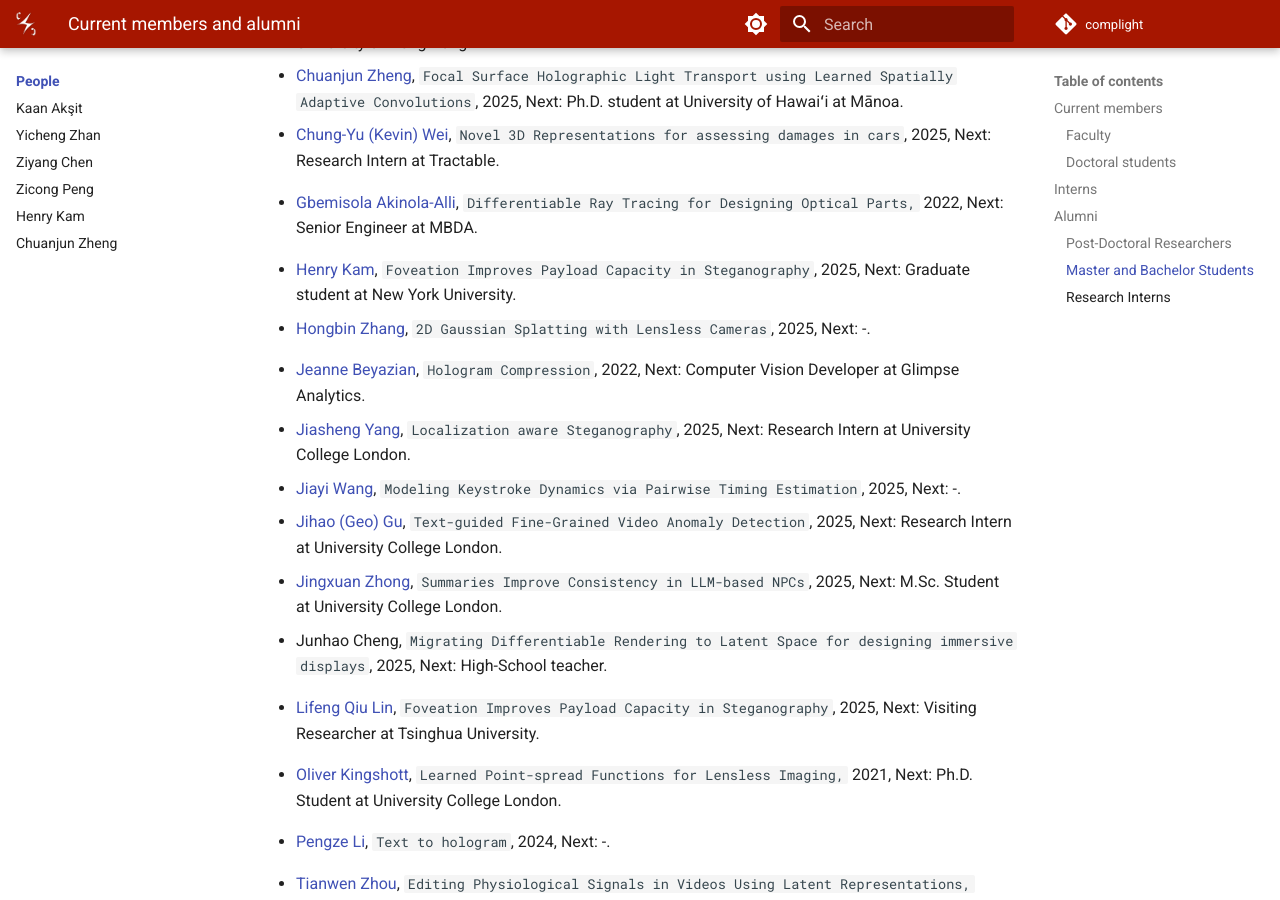
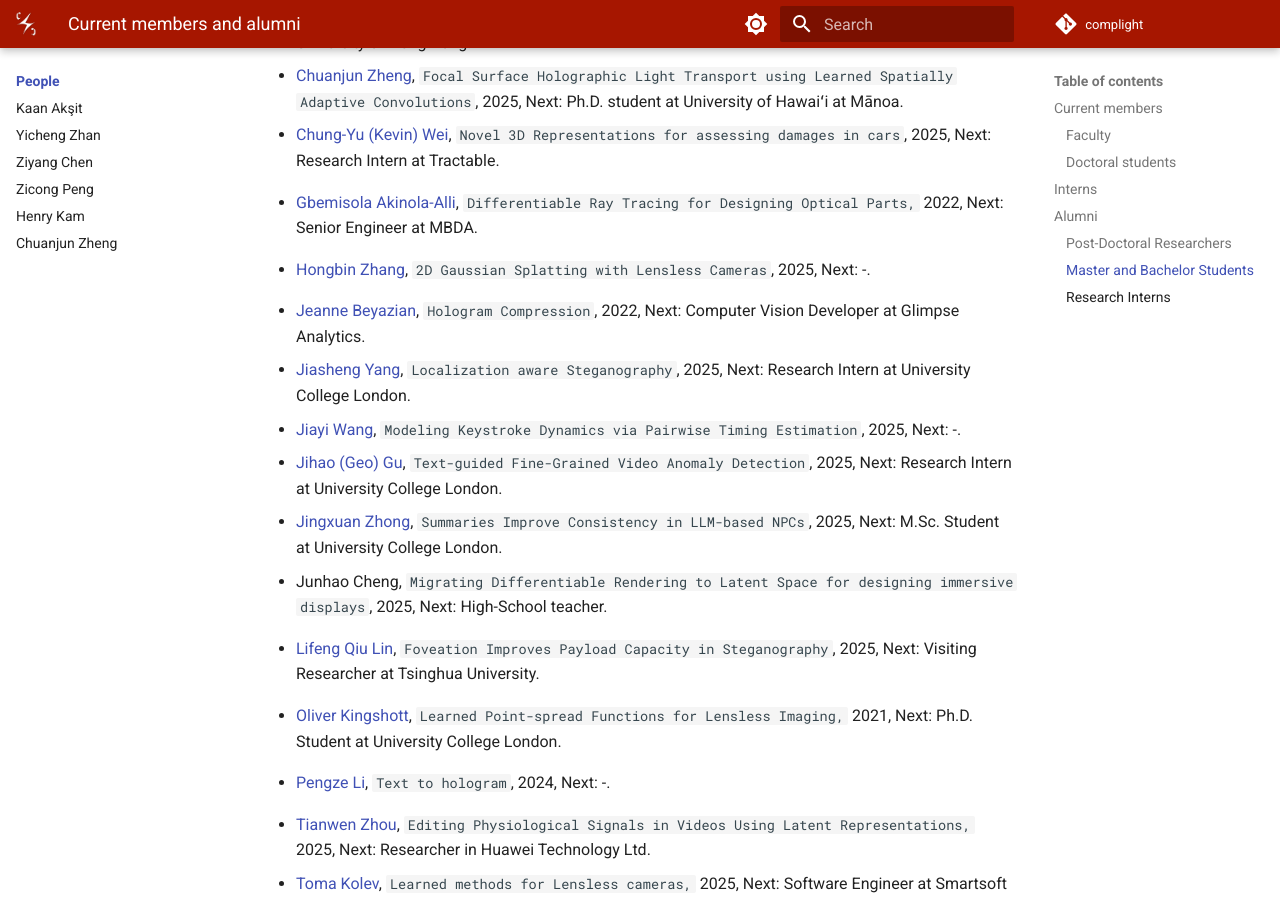
Before and after one commit to complight/complight.github.io, an MkDocs documentation site: the page built from docs/people/index.md, in a window 1280 px wide and 900 px high, scrolled down 2631 px. Built offline with MkDocs 1.6.1 and Material for MkDocs 9.7.7, drawn with Linux system fonts in a browser that asks for light colours; some of the changed text lies outside the part shown.

Commit message:
Updating alumnis list in people's page.

```diff
--- a/docs/people/index.md
+++ b/docs/people/index.md
@@ -128,7 +128,6 @@ MSc Student ([Shenzhen University](https://en.szu.edu.cn/))
 <!-- G -->
 - [Gbemisola Akinola-Alli](https://www.linkedin.com/in/gbemisola-akinola-alli-313090149/), `Differentiable Ray Tracing for Designing Optical Parts,` 2022, Next: Senior Engineer at MBDA.
 <!-- H -->
-- [Henry Kam](http://gulpinhenry.github.io/), `Foveation Improves Payload Capacity in Steganography`, 2025, Next: Graduate student at New York University.
 - [Hongbin Zhang](https://www.linkedin.com/in/hongbin-zhang-60a36a372/), `2D Gaussian Splatting with Lensless Cameras`, 2025, Next: -.
 <!-- J -->
 - [Jeanne Beyazian](https://www.linkedin.com/in/jeanne-beyazian/), `Hologram Compression`, 2022, Next: Computer Vision Developer at Glimpse Analytics.
```
Also changed, not shown: other parts of docs/people/index.md (+1 -0 lines).
